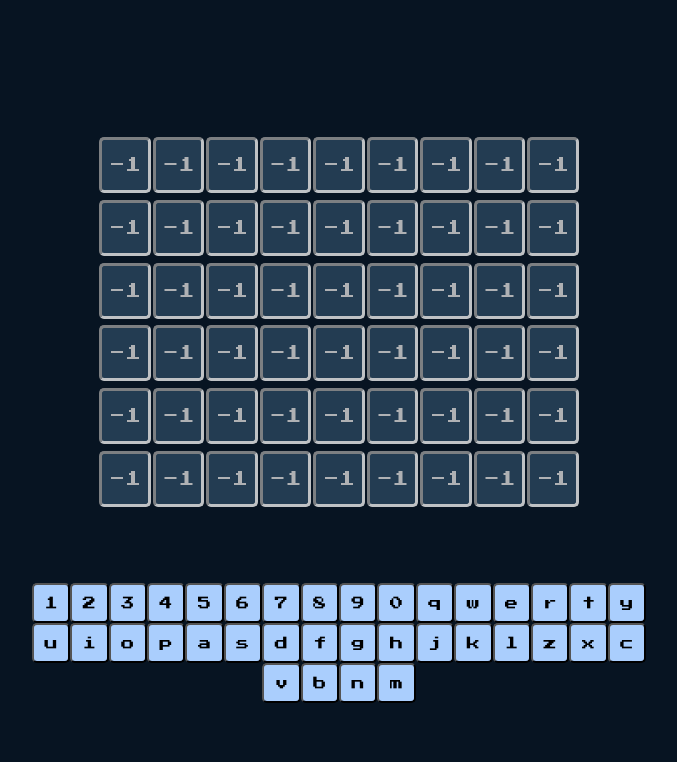
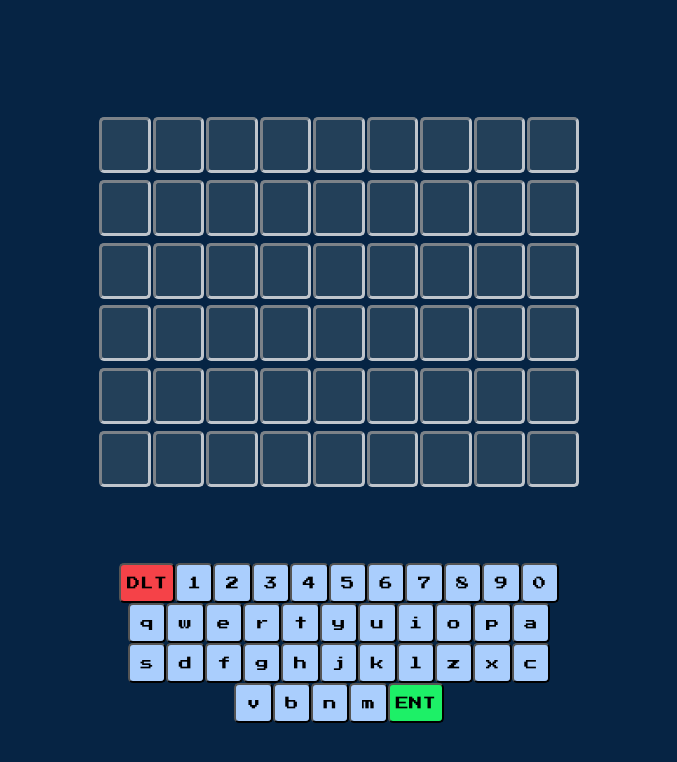
Before and after one commit to akothari01/Chardle, a React (Vite) app in the folder steamdle/: page / in a window 1280 px wide. Shown: the top 762 px of the page, without its empty margins (301-978 px from the left). Built offline with nearby package versions, Linux system fonts and the light colour scheme.

Commit message:
keyboard input handling
keyboard can now type and letters are received

```diff
--- a/steamdle/src/App.jsx
+++ b/steamdle/src/App.jsx
@@ -4,11 +4,16 @@ import Keyboard from './components/Keyboard'
 
 export default function App() {
   const [wordToGuess, setWordToGuess] = useState("bayonetta")
-  const [guesses, setGuesses] = useState(Array(wordToGuess.length * 6).fill('-1'))
+  const [guesses, setGuesses] = useState(Array(wordToGuess.length * 6).fill(' '))
+
+  function handleTyping(letter){
+    console.log(letter)
+  }
+
   return (
     <main className='main-content'>
       <WordGuess gridSize={guesses}/>
-      <Keyboard/>
+      <Keyboard typing={handleTyping}/>
     </main>
   )
 }
--- a/steamdle/src/components/Keyboard.jsx
+++ b/steamdle/src/components/Keyboard.jsx
@@ -1,12 +1,14 @@
-export default function Keyboard(){
+export default function Keyboard(props){
     const keys = "1234567890qwertyuiopasdfghjklzxcvbnm"
     return(
         <section className="keyboard">
+            <button style={{backgroundColor:"#f54248"}}>DLT</button>
             {
                 keys.split('').map(letter => (
-                    <button>{letter}</button>
+                    <button onClick={() => (props.typing)(letter)} key={letter}>{letter}</button>
                 ))
             }
+            <button style={{backgroundColor: "#1df067"}}>ENT</button>
         </section>
     )
 }
--- a/steamdle/src/index.css
+++ b/steamdle/src/index.css
@@ -4,7 +4,7 @@
 
 body {
   margin: 0;
-  background-color:  #071422 ;
+  background-color:  #062444 ;
   color: #D9D9D9;
   padding: 20px;
   height: 100vh;
@@ -33,7 +33,7 @@ section.guess-blocks{
 }
 
 section.guess-blocks > span{
-  background-color: #2a475e ;
+  background-color: #2b475f ;
   display: flex;
   align-items: center;
   justify-content: center;
@@ -51,7 +51,7 @@ section.keyboard{
   flex-wrap: wrap;
   align-items: center;
   justify-content: center;
-  max-width: 50%;
+  max-width: 35%;
 }
 
 section.keyboard > button{
```
